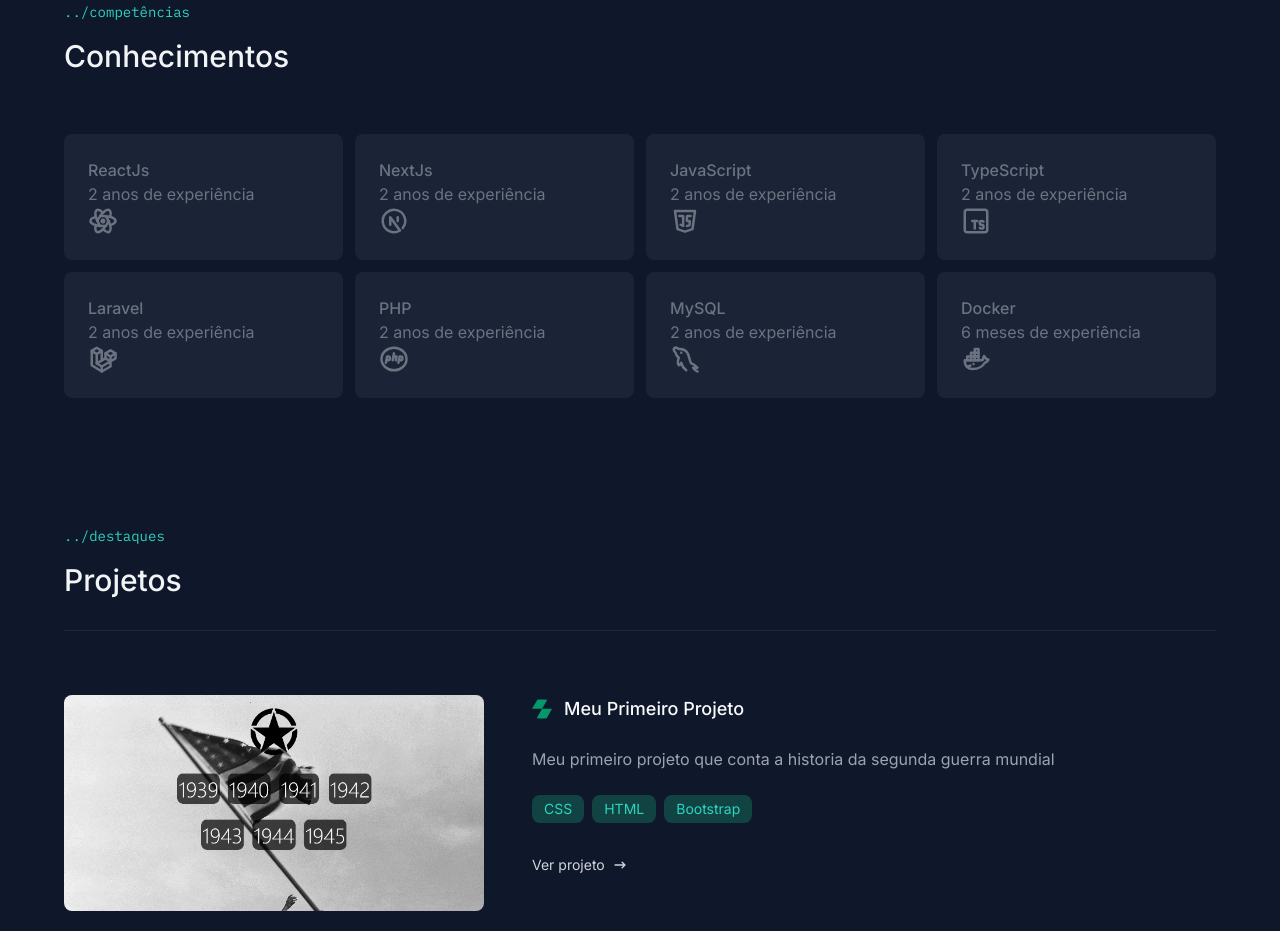
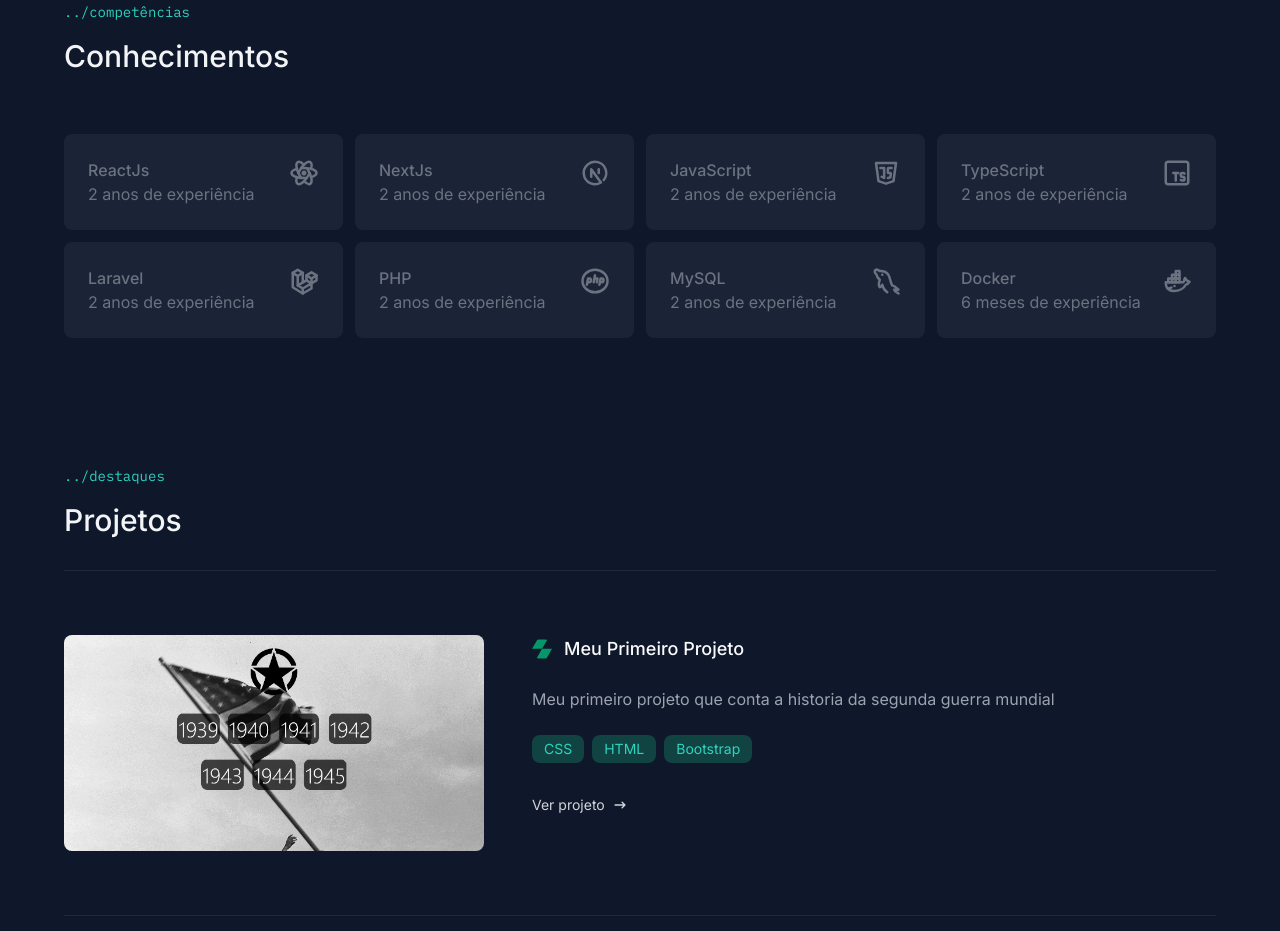
Before and after one commit to jvittortrikx1997/portfolio, a Next.js app: page / in a window 1280 px wide. Shown: the part 800-1731 px from the top of the page. Built offline with nearby package versions, Linux system fonts and the light colour scheme.

Commit message:
ajusteContato

```diff
--- a/app/components/pages/home/known-techs/known-tech.tsx
+++ b/app/components/pages/home/known-techs/known-tech.tsx
@@ -15,7 +15,7 @@ export const KnownTech = ({ tech }: KnownTechProps) => {
     'pt-BR',
   )?.replace('há', '')
   return (
-    <div className="p-6 rounded-lg bg-gray-600/20  justify-between text-gray-500 flex flex-col hover:text-teal-500 hover:bg-gray-600/30 transition-all">
+    <div className="p-6 rounded-lg bg-gray-600/20  justify-between text-gray-500 flex hover:text-teal-500 hover:bg-gray-600/30 transition-all">
       <div className="block items-center">
         <p className="font-medium">{tech.name}</p>
         <span>{relativoTime} de experiência</span>
```
